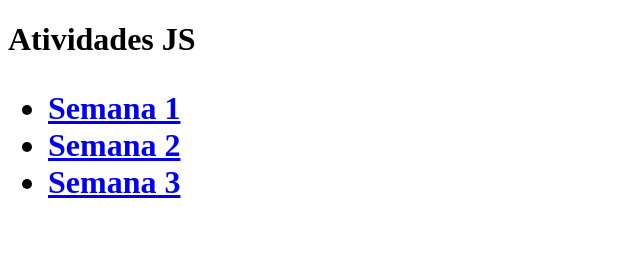
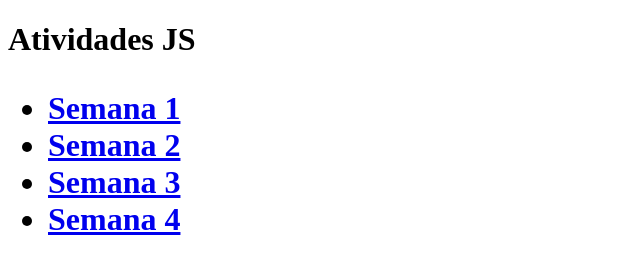
Before and after one commit to Profa-Carol-Stone/projetojs2, a plain HTML site: page index.html in a window 1280 px wide. Shown: the whole page, without its empty margins (0-640 px from the left). Drawn offline with Linux system fonts and the light colour scheme.

Commit message:
Update index.html

```diff
--- a/index.html
+++ b/index.html
@@ -10,6 +10,7 @@
 		<li><a href="semana1.html">Semana 1</a></li>
 		<li><a href="semana2.html">Semana 2</a></li>
 		<li><a href="semana3.html">Semana 3</a></li>
+		<li><a href="semana4.html">Semana 4</a></li>
 	</ul>
 
 </body>
```
